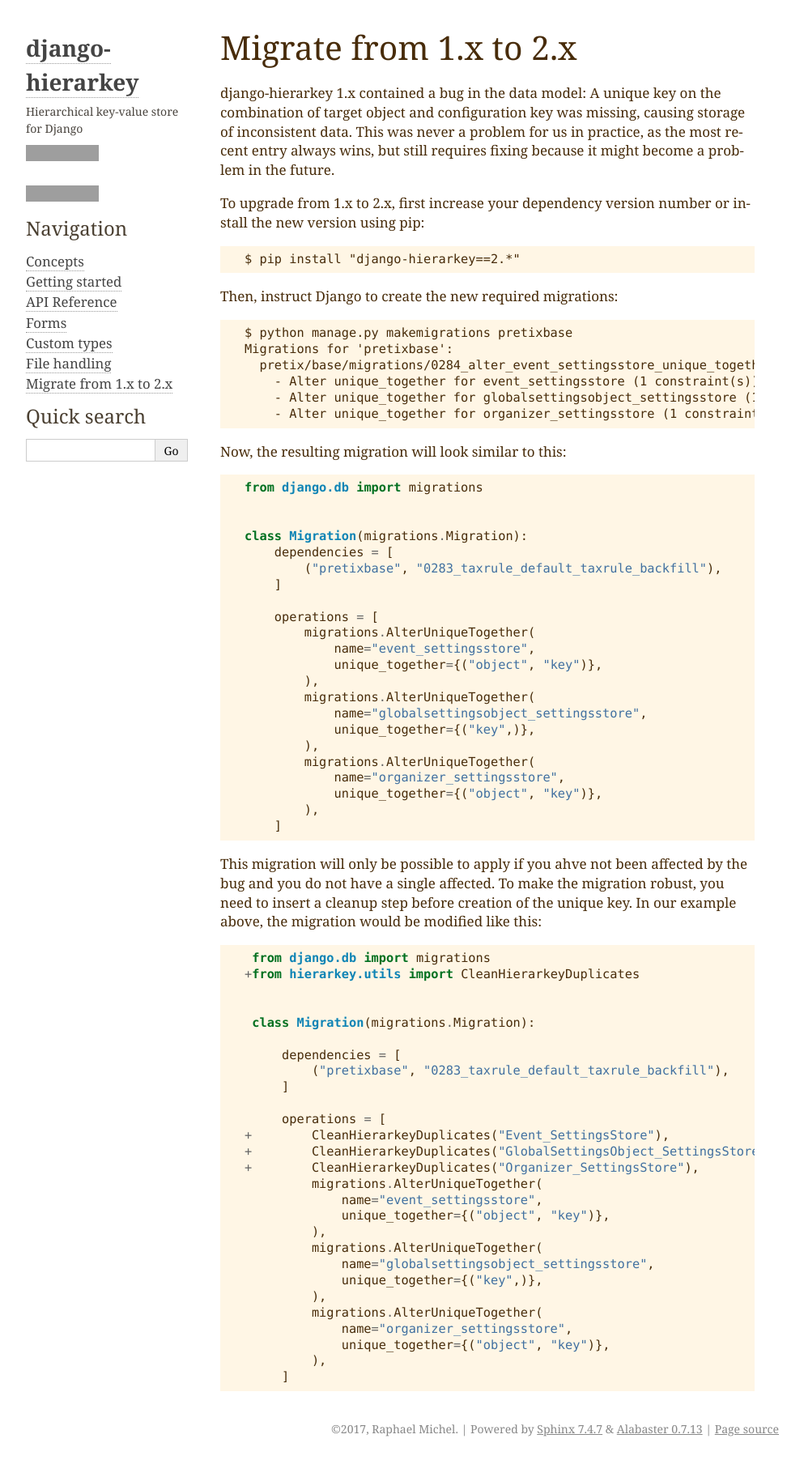
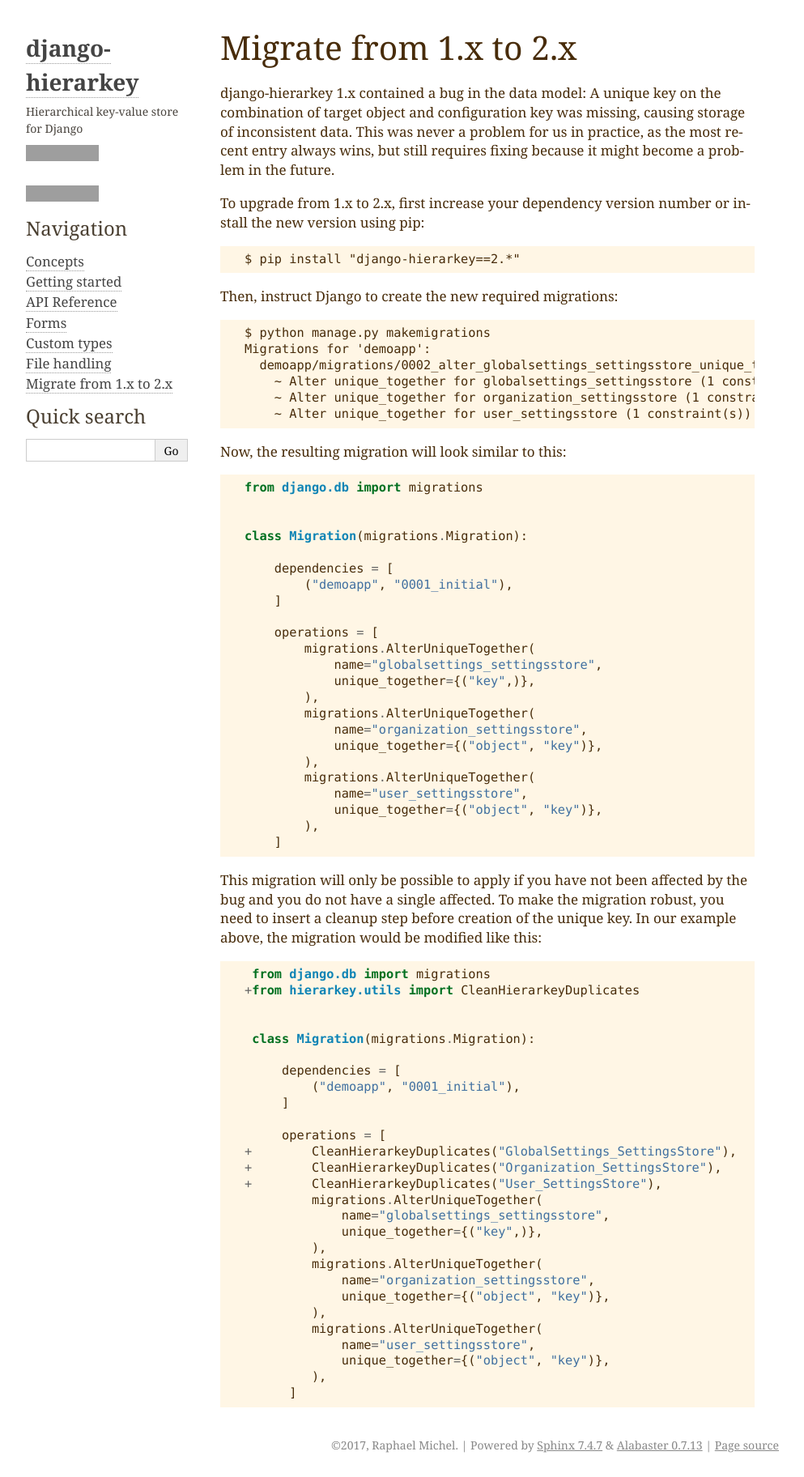
Before and after one commit to raphaelm/django-hierarkey, a Sphinx documentation site: the page built from docs/migrate_1_2.rst, in a window 1280 px wide. Shown: the whole page at 81% size, without its empty margins (148-1141 px from the left). Built offline with Sphinx 7.4.7, drawn with Linux system fonts in a browser that asks for light colours; grey boxes are pictures that could not be loaded.

Commit message:
Update demo migration

```diff
--- a/docs/migrate_1_2.rst
+++ b/docs/migrate_1_2.rst
@@ -11,12 +11,12 @@
 
 Then, instruct Django to create the new required migrations::
 
-    $ python manage.py makemigrations pretixbase
-    Migrations for 'pretixbase':
-      pretix/base/migrations/0284_alter_event_settingsstore_unique_together_and_more.py
-        - Alter unique_together for event_settingsstore (1 constraint(s))
-        - Alter unique_together for globalsettingsobject_settingsstore (1 constraint(s))
-        - Alter unique_together for organizer_settingsstore (1 constraint(s))
+    $ python manage.py makemigrations
+    Migrations for 'demoapp':
+      demoapp/migrations/0002_alter_globalsettings_settingsstore_unique_together_and_more.py
+        ~ Alter unique_together for globalsettings_settingsstore (1 constraint(s))
+        ~ Alter unique_together for organization_settingsstore (1 constraint(s))
+        ~ Alter unique_together for user_settingsstore (1 constraint(s))
 
 Now, the resulting migration will look similar to this::
 
@@ -24,26 +24,27 @@
 
 
     class Migration(migrations.Migration):
+
         dependencies = [
-            ("pretixbase", "0283_taxrule_default_taxrule_backfill"),
+            ("demoapp", "0001_initial"),
         ]
 
         operations = [
             migrations.AlterUniqueTogether(
-                name="event_settingsstore",
+                name="globalsettings_settingsstore",
+                unique_together={("key",)},
+            ),
+            migrations.AlterUniqueTogether(
+                name="organization_settingsstore",
                 unique_together={("object", "key")},
             ),
             migrations.AlterUniqueTogether(
-                name="globalsettingsobject_settingsstore",
-                unique_together={("key",)},
-            ),
-            migrations.AlterUniqueTogether(
-                name="organizer_settingsstore",
+                name="user_settingsstore",
                 unique_together={("object", "key")},
             ),
         ]
 
-This migration will only be possible to apply if you ahve not been affected by the bug and you do not have a single
+This migration will only be possible to apply if you have not been affected by the bug and you do not have a single
 affected. To make the migration robust, you need to insert a cleanup step before creation of the unique key. In our
 example above, the migration would be modified like this::
 
@@ -54,23 +55,23 @@
      class Migration(migrations.Migration):
 
          dependencies = [
-             ("pretixbase", "0283_taxrule_default_taxrule_backfill"),
+             ("demoapp", "0001_initial"),
          ]
 
          operations = [
-    +        CleanHierarkeyDuplicates("Event_SettingsStore"),
-    +        CleanHierarkeyDuplicates("GlobalSettingsObject_SettingsStore"),
-    +        CleanHierarkeyDuplicates("Organizer_SettingsStore"),
+    +        CleanHierarkeyDuplicates("GlobalSettings_SettingsStore"),
+    +        CleanHierarkeyDuplicates("Organization_SettingsStore"),
+    +        CleanHierarkeyDuplicates("User_SettingsStore"),
              migrations.AlterUniqueTogether(
-                 name="event_settingsstore",
+                 name="globalsettings_settingsstore",
+                 unique_together={("key",)},
+             ),
+             migrations.AlterUniqueTogether(
+                 name="organization_settingsstore",
                  unique_together={("object", "key")},
              ),
              migrations.AlterUniqueTogether(
-                 name="globalsettingsobject_settingsstore",
-                 unique_together={("key",)},
-             ),
-             migrations.AlterUniqueTogether(
-                 name="organizer_settingsstore",
+                 name="user_settingsstore",
                  unique_together={("object", "key")},
              ),
-         ]
+          ]
```
Also changed, not shown: 1 other file.
